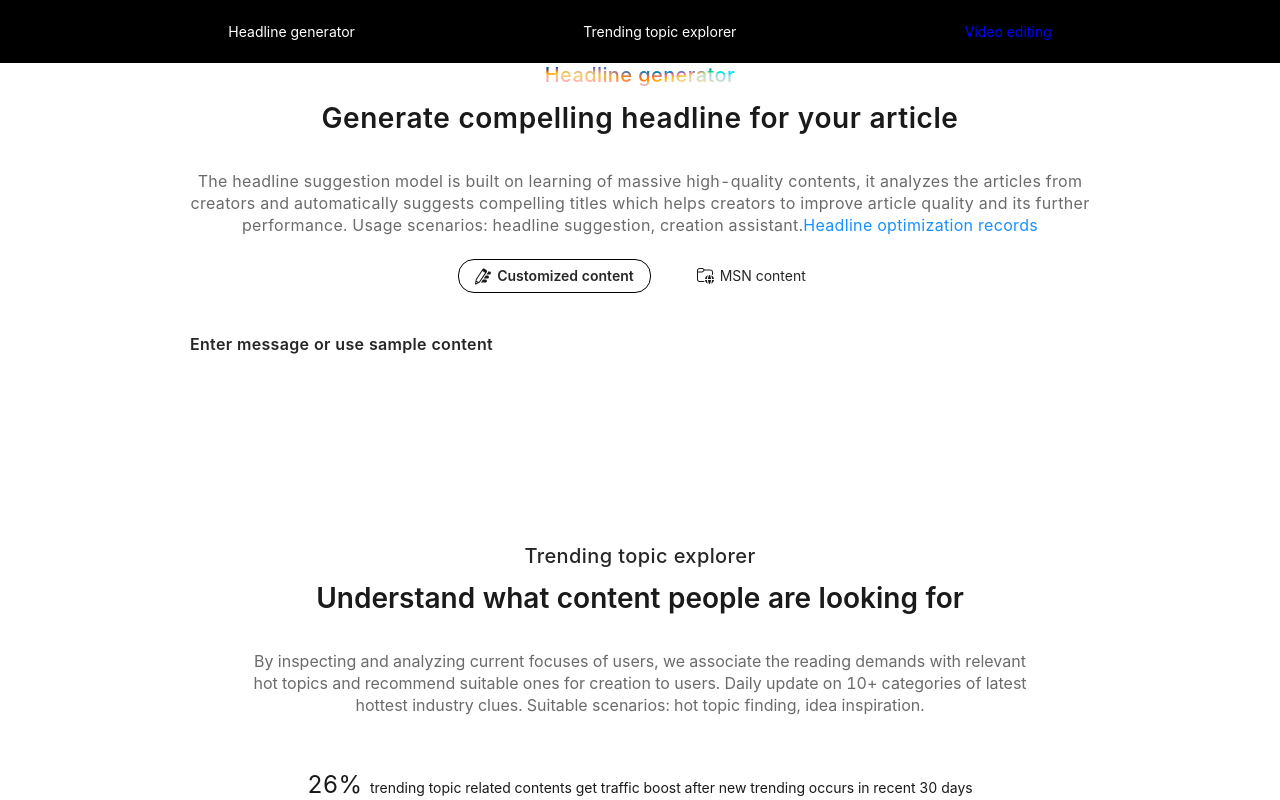
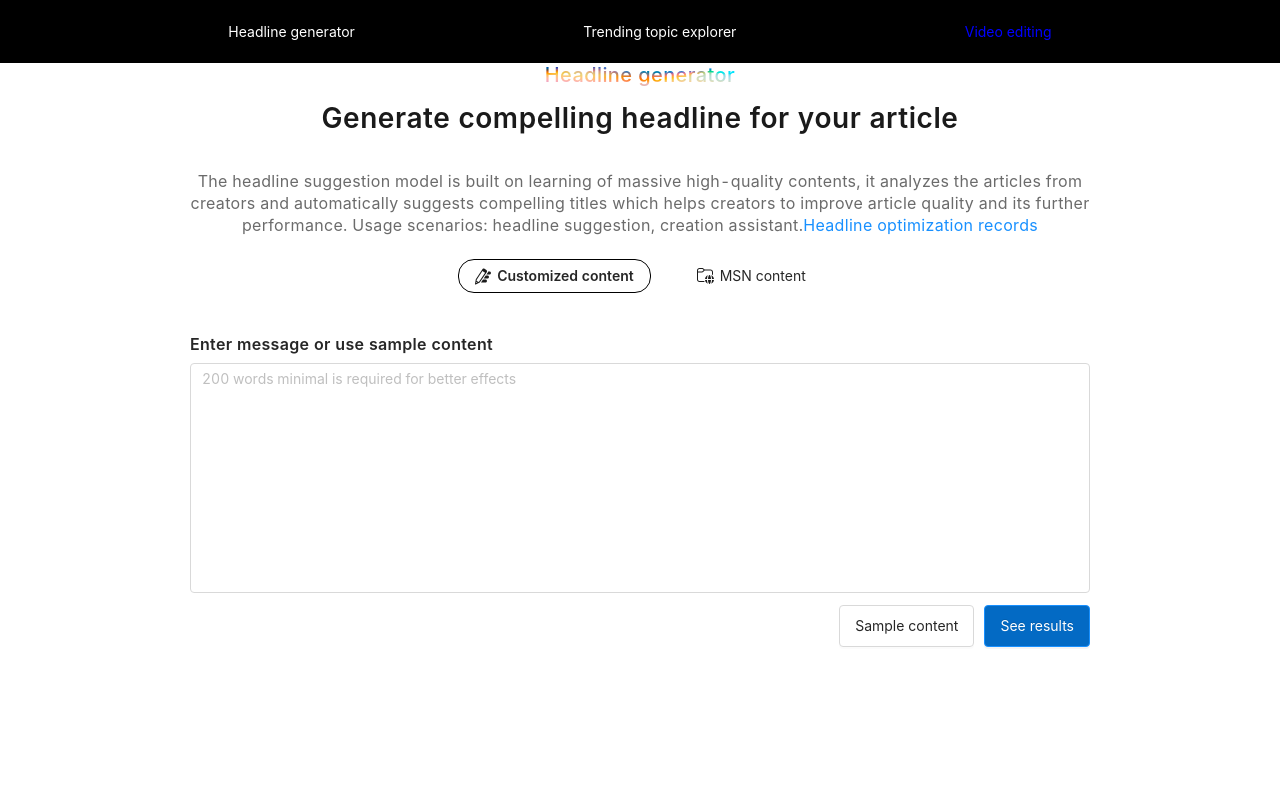
Before and after one commit to GuoanNB/creation-intelligence, a React (Create React App) app: page / in a window 1280 px wide. Built offline with nearby package versions, Linux system fonts and the light colour scheme.

Commit message:
customize content

```diff
--- a/src/components/headlineGenerator/index.css
+++ b/src/components/headlineGenerator/index.css
@@ -10,7 +10,6 @@ div {
     text-align: center;
 }
 .module-name {
-    text-align: center;
     font-weight: 500;
     font-size: 20px;
     line-height: 24px;
@@ -67,3 +66,21 @@ div {
     font-size: 16px;
     line-height: 22px;
 }
+.text-area {
+    width: 900px;
+    border-radius: 4px;
+}
+.btns {
+    width: 900px;
+    display: flex;
+    gap: 10px;
+    margin: 12px auto 0;
+    justify-content: flex-end;
+}
+.btn {
+    height: 42px;
+    border-radius: 4px;
+}
+.right-btn {
+    background-color: #036AC4;
+}
--- a/src/components/headlineGenerator/index.jsx
+++ b/src/components/headlineGenerator/index.jsx
@@ -1,7 +1,11 @@
 import "./index.css"
 import React from "react";
+import { Input, Button } from "antd";
+
+const { TextArea } = Input;
 const HeadlineGenerator = () => {
     const [tabIndex, setTabIndex] = React.useState(0);
+    const [words, setWords] = React.useState("");
     const TabBar = ({ tabIndex }) => {
         return <div className="tab">
             <div className={`tab-button${tabIndex === 0 ? " active" : ""}`} onClick={() => setTabIndex(0)}>
@@ -18,6 +22,14 @@ const HeadlineGenerator = () => {
             </div>
         </div>
     }
+    const Btns = () => {
+        return (
+            <div className="btns">
+                <Button className="btn">Sample content</Button>
+                <Button className="btn right-btn" type="primary">See results</Button>
+            </div>
+        )
+    }
     return (
         <>
             <span className="module-name font-normal align-center">Headline generator</span>
@@ -28,6 +40,14 @@ const HeadlineGenerator = () => {
             </div>
             <TabBar tabIndex={tabIndex} />
             <div className="sub-title font-normal">Enter message or use sample content</div>
+            <TextArea
+                className="text-area"
+                value={words}
+                onChange={e => setWords(e.target.value)}
+                placeholder="200 words minimal is required for better effects"
+                autoSize={{ minRows: 10, maxRows: 10 }}
+            />
+            <Btns></Btns>
         </>
     )
 }
```
